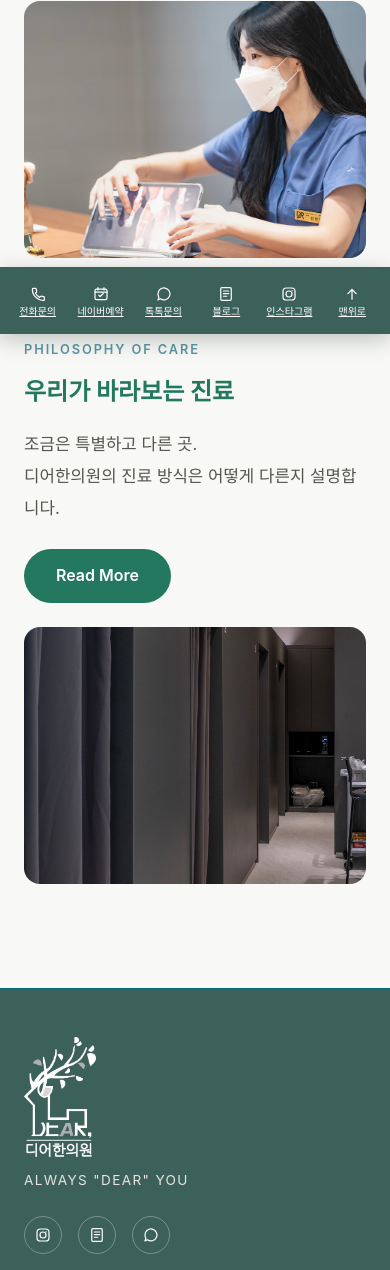
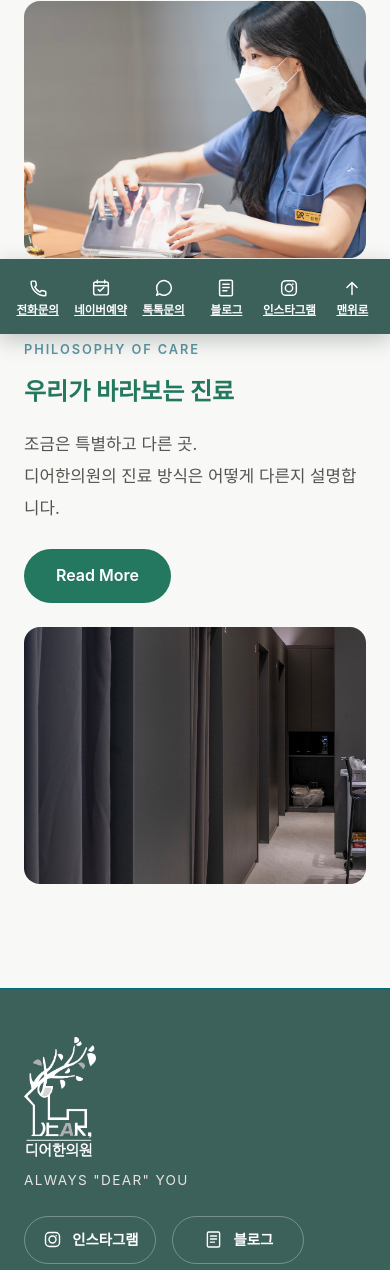
Before and after one commit to BBINGE/dear-clinic, a plain HTML site: page about.html in a window 390 px wide. Shown: the part 510-1780 px from the top of the page. Drawn offline with Linux system fonts and the light colour scheme; a web font is replaced by a local one.

Commit message:
홈 하단 레이아웃과 메뉴 가독성 개선

```diff
--- a/css/style.css
+++ b/css/style.css
@@ -529,6 +529,14 @@ img, video {
   background: var(--teal-dark);
 }
 
+.space--dark > .space__photo {
+  width: 100%;
+  max-width: none;
+  height: clamp(520px, 60vw, 820px);
+  object-fit: cover;
+  object-position: center;
+}
+
 .space__overlay-text {
   position: absolute;
   inset: 0;
@@ -699,6 +707,12 @@ img, video {
   gap: 2rem;
 }
 
+@media (min-width: 769px) {
+  .footer__inner {
+    padding-right: clamp(7rem, 9vw, 9rem);
+  }
+}
+
 .footer__top {
   display: flex;
   justify-content: space-between;
@@ -723,24 +737,35 @@ img, video {
 
 .footer__sns {
   display: flex;
+  flex-wrap: wrap;
   gap: 1rem;
 }
 
 .footer__sns a {
-  width: 38px;
-  height: 38px;
-  border-radius: 50%;
+  min-width: 132px;
+  height: 48px;
+  padding: 0 1rem;
+  border-radius: 999px;
   border: 1px solid rgba(255, 255, 255, 0.3);
   display: flex;
   align-items: center;
   justify-content: center;
+  gap: 0.6rem;
   color: var(--white);
+  font-size: 0.9rem;
+  font-weight: 600;
+  text-decoration: none;
   transition: background-color 0.2s ease, border-color 0.2s ease;
 }
 
+.footer__sns a::after {
+  content: attr(aria-label);
+}
+
 .footer__sns svg {
-  width: 18px;
-  height: 18px;
+  width: 21px;
+  height: 21px;
+  flex-shrink: 0;
 }
 
 .footer__sns a:hover {
@@ -806,35 +831,36 @@ img, video {
   z-index: 90;
   display: flex;
   flex-direction: column;
-  gap: 0.5rem;
+  gap: 0.4rem;
   background: var(--teal-dark);
-  padding: 0.6rem;
+  padding: 0.75rem;
   border-radius: 20px;
   box-shadow: 0 6px 20px rgba(28, 46, 41, 0.25);
 }
 
 .quickmenu__btn {
-  width: 66px;
-  height: 64px;
+  width: 82px;
+  height: 72px;
   border-radius: 14px;
   display: flex;
   flex-direction: column;
   align-items: center;
   justify-content: center;
-  gap: 3px;
+  gap: 5px;
   color: var(--white);
   transition: background-color 0.2s ease;
 }
 
 .quickmenu__btn svg {
-  width: 20px;
-  height: 20px;
+  width: 24px;
+  height: 24px;
   flex-shrink: 0;
 }
 
 .quickmenu__label {
-  font-size: 10.5px;
-  line-height: 1;
+  font-size: 13px;
+  font-weight: 600;
+  line-height: 1.15;
   color: var(--white);
   white-space: nowrap;
 }
@@ -1236,7 +1262,7 @@ body.director-page {
 
   /* 우측 플로팅 퀵메뉴 → 하단 고정 바로 전환 (화면을 가리지 않도록) */
   body {
-    padding-bottom: 76px;
+    padding-bottom: 86px;
   }
 
   .quickmenu {
@@ -1254,18 +1280,18 @@ body.director-page {
   }
 
   .quickmenu__btn {
-    width: 58px;
-    height: 54px;
+    width: clamp(54px, 15.5vw, 72px);
+    height: 62px;
     border-radius: 10px;
   }
 
   .quickmenu__btn svg {
-    width: 18px;
-    height: 18px;
+    width: 22px;
+    height: 22px;
   }
 
   .quickmenu__label {
-    font-size: 10px;
+    font-size: 11.5px;
   }
 
   .quickmenu__btn--top {
```
